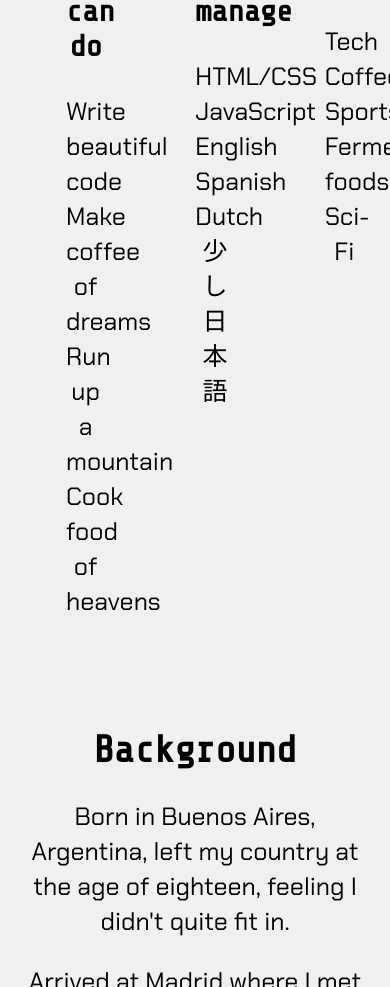
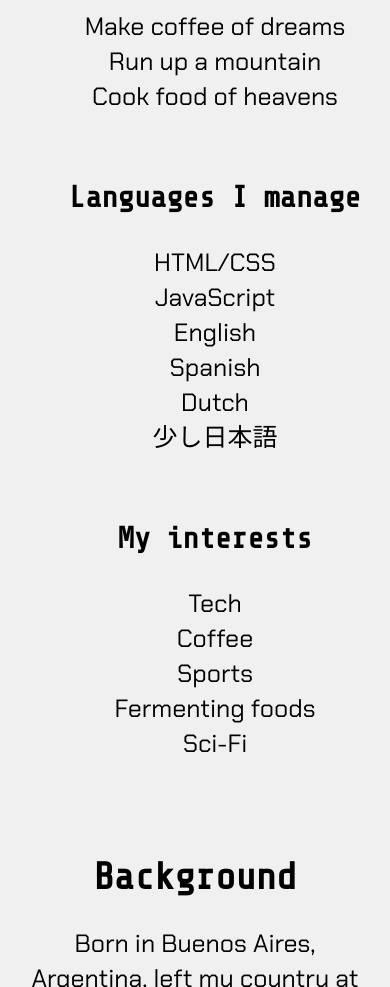
Before and after one commit to Lewsik/luciweb, a plain HTML site: page index.html in a window 390 px wide. Shown: the part 786-1773 px from the top of the page. Drawn offline with nearby package versions, Linux system fonts and the light colour scheme; a web font is replaced by a local one.

Commit message:
improved web usability

```diff
--- a/styles/style.css
+++ b/styles/style.css
@@ -41,9 +41,10 @@ img {
 }
 
 .column {
+
     float: left;
     width: 33.33%;
-    padding: 25px;
+    padding: 10px;
     text-align: center;
 }
 
@@ -54,9 +55,8 @@ img {
 }
 
 @media screen and (max-width:600px) {
-    .column .aboutL {
+    .column {
         width: 100%;
-        margin: 0px;
     }
     .bigtitle {
         font-size: 8vw;
```
